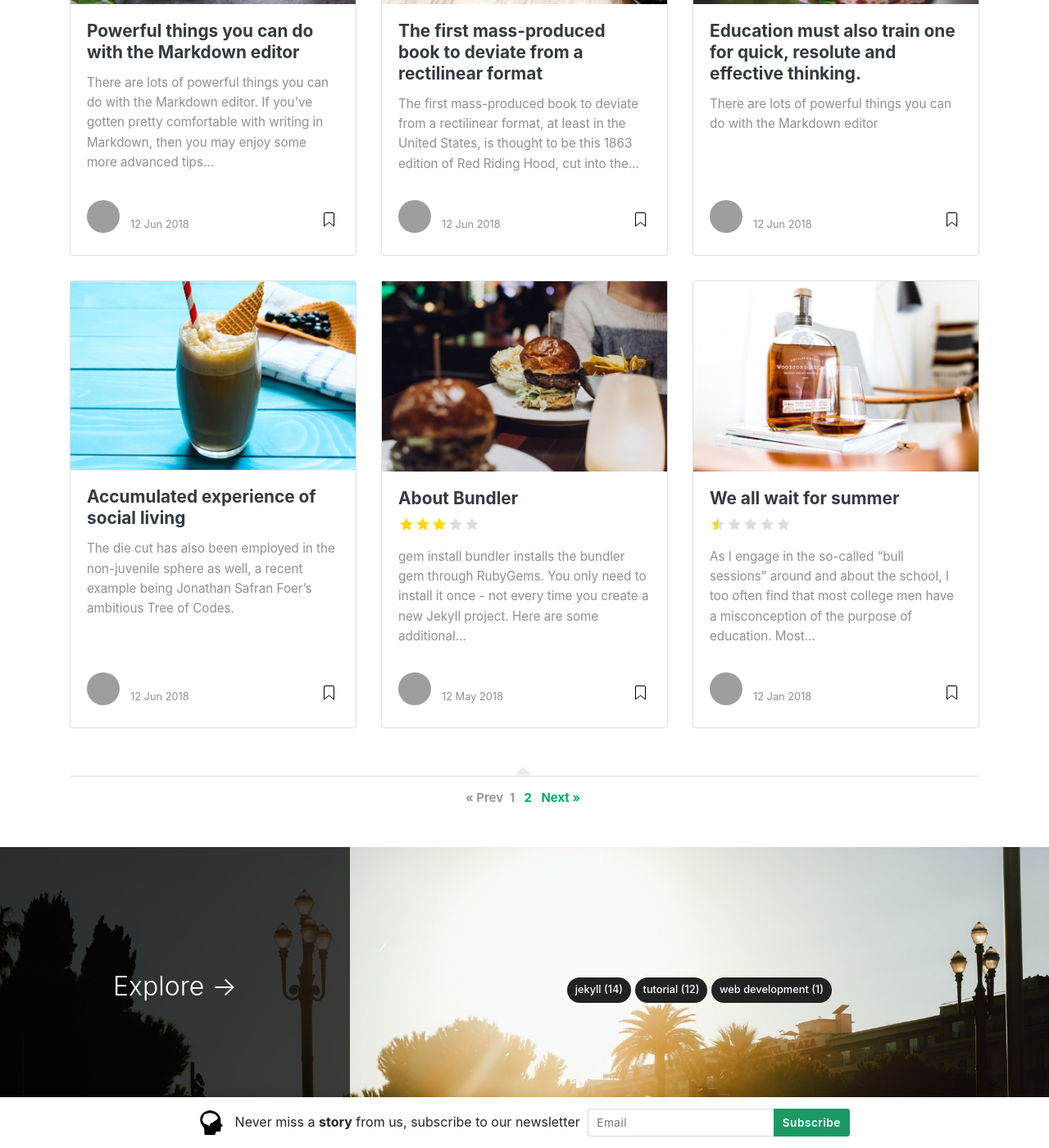
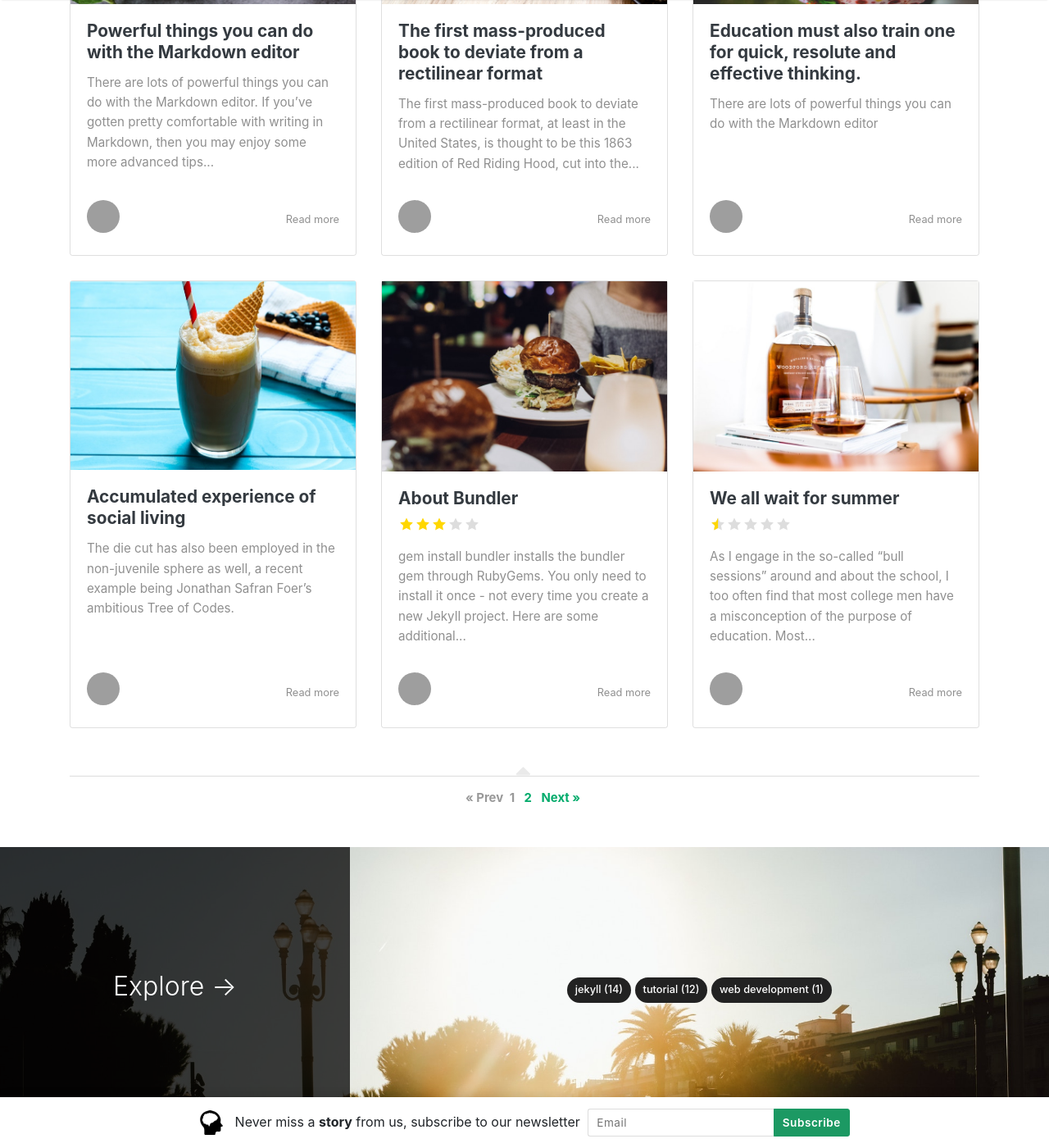
Before and after one commit to LeNPaul/hungry-minds, a Jekyll site: the page built from index.html, in a window 1280 px wide and 1400 px high, scrolled down 948 px. Shown: the whole window at 82% size. Built offline with Jekyll 4.4.1, drawn with Linux system fonts in a browser that asks for light colours; nearby versions of some CDN libraries; the list of posts is cut into pages by our own code; some of the changed text lies outside the part shown; grey boxes are pictures that could not be loaded.

Commit message:
Remove author element and change bookmark icon to Read more text for featured and post box

```diff
--- a/_includes/featuredbox.html
+++ b/_includes/featuredbox.html
@@ -44,9 +44,8 @@
                                 <span class="author-meta">
                                 <span class="post-name"><a target="_blank" href="{{ author.web }}">{{ author.display_name }}</a></span><br/>
                                 {% endif %}
-                                <span class="post-date">{{ post.date | date_to_string }}</span>
                                 </span>
-                                <span class="post-read-more"><a href="{{ site.baseurl }}/{{ post.url }}" title="Read Story"><svg class="svgIcon-use" width="25" height="25" viewbox="0 0 25 25"><path d="M19 6c0-1.1-.9-2-2-2H8c-1.1 0-2 .9-2 2v14.66h.012c.01.103.045.204.12.285a.5.5 0 0 0 .706.03L12.5 16.85l5.662 4.126a.508.508 0 0 0 .708-.03.5.5 0 0 0 .118-.285H19V6zm-6.838 9.97L7 19.636V6c0-.55.45-1 1-1h9c.55 0 1 .45 1 1v13.637l-5.162-3.668a.49.49 0 0 0-.676 0z" fill-rule="evenodd"></path></svg></a></span>
+                                <span class="post-read-more"><a href="{{ site.baseurl }}/{{ post.url }}" title="Read Story">Read more</a></span>
                                 <div class="clearfix"></div>
                             </div>
                         </div>
--- a/_includes/postbox.html
+++ b/_includes/postbox.html
@@ -40,9 +40,8 @@
                 <span class="author-meta">
                 <span class="post-name"><a target="_blank" href="{{ author.web }}">{{ author.display_name }}</a></span><br/>
                 {% endif %}
-                <span class="post-date">{{ post.date | date_to_string }}</span>
                 </span>
-                <span class="post-read-more"><a href="{{ site.baseurl }}{{ post.url }}" title="Read Story"><svg class="svgIcon-use" width="25" height="25" viewbox="0 0 25 25"><path d="M19 6c0-1.1-.9-2-2-2H8c-1.1 0-2 .9-2 2v14.66h.012c.01.103.045.204.12.285a.5.5 0 0 0 .706.03L12.5 16.85l5.662 4.126a.508.508 0 0 0 .708-.03.5.5 0 0 0 .118-.285H19V6zm-6.838 9.97L7 19.636V6c0-.55.45-1 1-1h9c.55 0 1 .45 1 1v13.637l-5.162-3.668a.49.49 0 0 0-.676 0z" fill-rule="evenodd"></path></svg></a></span>
+                <span class="post-read-more"><a href="{{ site.baseurl }}{{ post.url }}" title="Read Story">Read more</a></span>
                 <div class="clearfix"></div>
             </div>
         </div>
```
